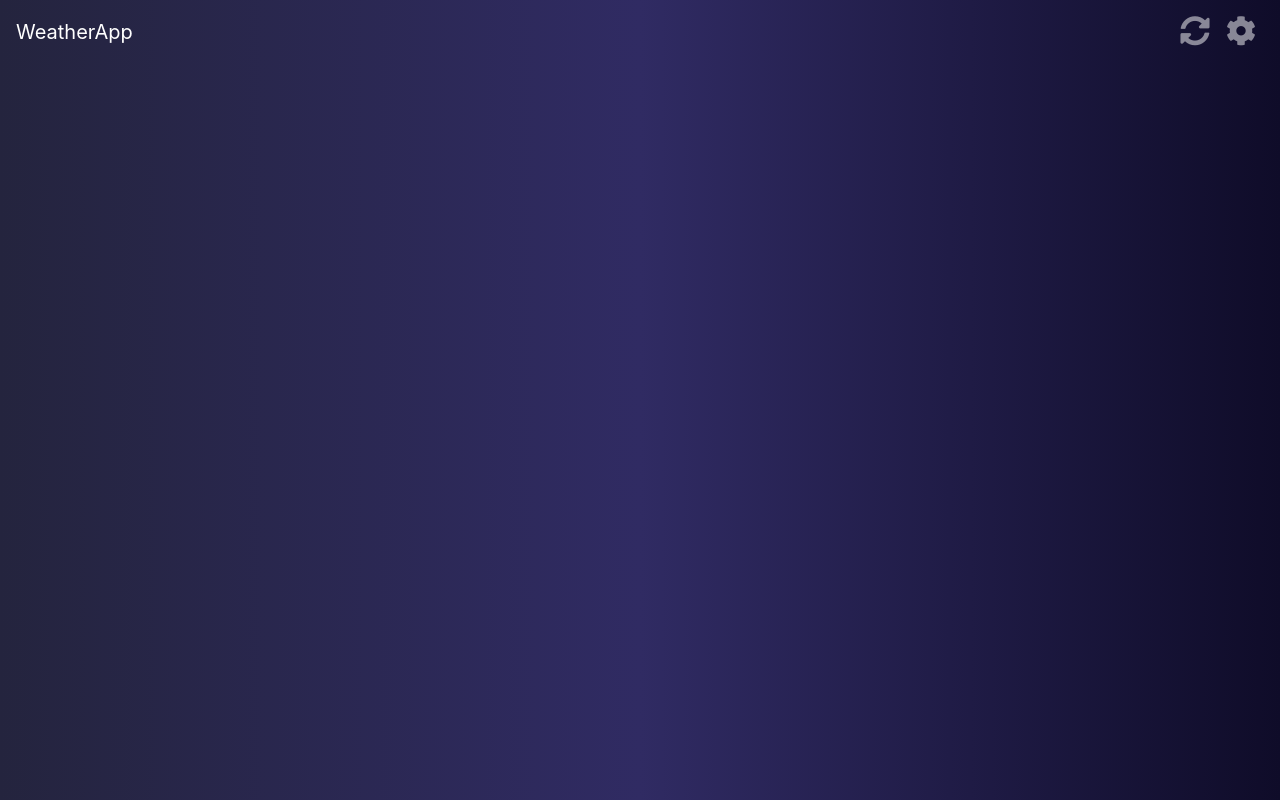
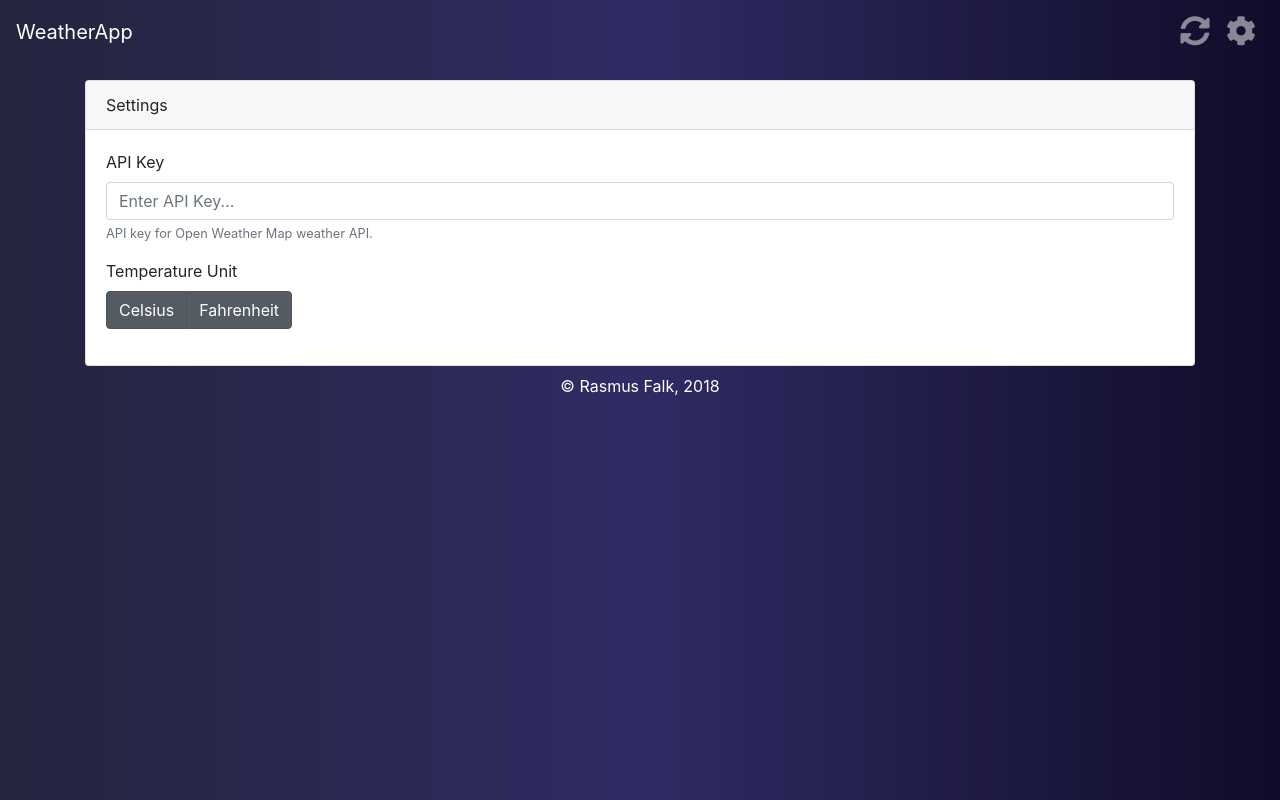
Before and after one commit to rasfa98/weather-app, a React (Create React App) app: page /settings in a window 1280 px wide. Built offline with nearby package versions, Linux system fonts and the light colour scheme.

Commit message:
Adding footer

```diff
--- a/src/App.js
+++ b/src/App.js
@@ -5,6 +5,8 @@ import './App.css';
 
 import Dashboard from './components/layout/Dashboard';
 import Navbar from './components/layout/Navbar';
+import Footer from './components/layout/Footer';
+import Settings from './components/settings/Settings';
 
 import { Provider } from 'react-redux';
 import store from './store';
@@ -19,8 +21,10 @@ class App extends Component {
             <div className="container">
               <Switch>
                 <Route exact path="/" component={Dashboard} />
+                <Route exact path="/settings" component={Settings} />
               </Switch>
             </div>
+            <Footer />
           </div>
         </Router>
       </Provider>
--- /dev/null
+++ b/src/components/layout/Footer.js
@@ -0,0 +1,11 @@
+import React from 'react';
+
+const Footer = () => {
+  return (
+    <footer className="text-center p-2 text-white">
+      &copy; Rasmus Falk, 2018
+    </footer>
+  );
+};
+
+export default Footer;
```
